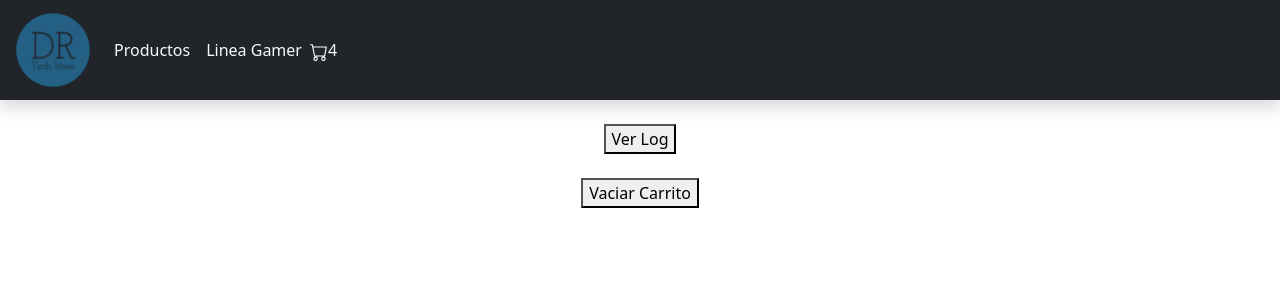
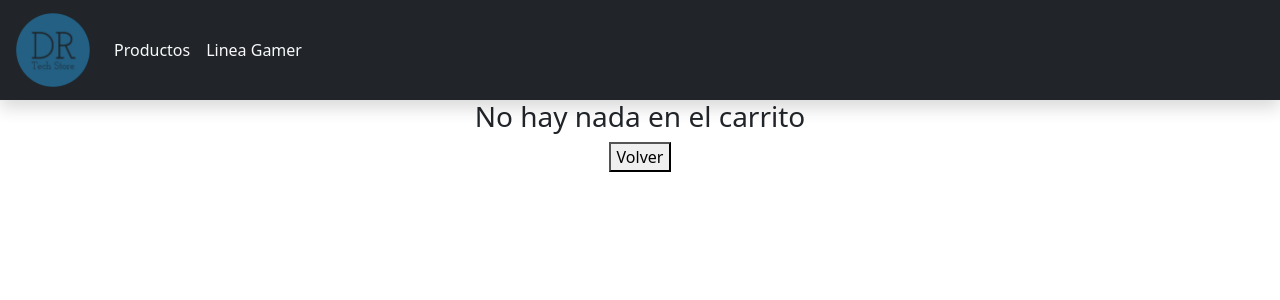
Before and after one commit to damiang88/react-app-rabada, a React (Create React App) app: page /cart in a window 1280 px wide. Shown: the top 300 px of the page. Built offline with nearby package versions, Linux system fonts and the light colour scheme.

Commit message:
Clase 10. desafio cartview

```diff
--- a/src/components/CartWidget/CartWidget.jsx
+++ b/src/components/CartWidget/CartWidget.jsx
@@ -1,13 +1,27 @@
-import React from 'react'
+import React, {useContext}from 'react'
+import { CartContext } from '../../context/CartContext'
+import {Link} from'react-router-dom';
 
 export default function CartWidget() {
+  const {CantInCart} = useContext(CartContext)
+
   return (
     <ul className="navbar-nav ml-4">
-        <li>
-            <svg xmlns="http://www.w3.org/2000/svg" width="18" height="18" fill="white" className="bi bi-cart" viewBox="0 0 16 16">
-                            <path d="M0 1.5A.5.5 0 0 1 .5 1H2a.5.5 0 0 1 .485.379L2.89 3H14.5a.5.5 0 0 1 .491.592l-1.5 8A.5.5 0 0 1 13 12H4a.5.5 0 0 1-.491-.408L2.01 3.607 1.61 2H.5a.5.5 0 0 1-.5-.5zM3.102 4l1.313 7h8.17l1.313-7H3.102zM5 12a2 2 0 1 0 0 4 2 2 0 0 0 0-4zm7 0a2 2 0 1 0 0 4 2 2 0 0 0 0-4zm-7 1a1 1 0 1 1 0 2 1 1 0 0 1 0-2zm7 0a1 1 0 1 1 0 2 1 1 0 0 1 0-2z"/>
-            </svg>
-            <span className="text-light">4</span>
+        <li >
+        {CantInCart() === 0 ? (
+                    <div>
+
+                    </div>
+                ) : (
+                  <Link to='/cart' className="navbar-brand" >
+
+                  <svg xmlns="http://www.w3.org/2000/svg" width="18" height="18" fill="white" className="bi bi-cart" viewBox="0 0 16 16">
+                                  <path d="M0 1.5A.5.5 0 0 1 .5 1H2a.5.5 0 0 1 .485.379L2.89 3H14.5a.5.5 0 0 1 .491.592l-1.5 8A.5.5 0 0 1 13 12H4a.5.5 0 0 1-.491-.408L2.01 3.607 1.61 2H.5a.5.5 0 0 1-.5-.5zM3.102 4l1.313 7h8.17l1.313-7H3.102zM5 12a2 2 0 1 0 0 4 2 2 0 0 0 0-4zm7 0a2 2 0 1 0 0 4 2 2 0 0 0 0-4zm-7 1a1 1 0 1 1 0 2 1 1 0 0 1 0-2zm7 0a1 1 0 1 1 0 2 1 1 0 0 1 0-2z"/>
+                  </svg>
+                  <span className="text-light">{CantInCart()}</span>
+                </Link>
+                )}
+
         </li>
     </ul>
   )
--- a/src/components/cart/Cart.jsx
+++ b/src/components/cart/Cart.jsx
@@ -1,10 +1,11 @@
 import React from 'react';
 import { useContext } from 'react';
 import { CartContext } from '../../context/CartContext';
+import {Link} from'react-router-dom';
 
 export default function Cart() {
-  const { cart, clearCart } = useContext(CartContext);
-
+  const { cart, clearCart, removeItem } = useContext(CartContext);
+  let subtotal = 0
   function logCart(){
     console.log(cart)
   }
@@ -12,15 +13,47 @@ export default function Cart() {
   function handleClear(){
     clearCart()
   }
+  return (
 
-  return (
     <div>
     <div>
-                <br/>
-                <button onClick={logCart}>Ver Log</button>
+
+    {(cart.length === 0)  ? (
+       <div>
+       <h3>No hay nada en el carrito</h3>
+       <Link to={"/"} ><button >Volver</button></Link>
+
+       </div> )
+
+    : ( <div>
+          <ul className="list-group mx-auto justify-content-center"  style={{maxWidth: '50rem'}}>
+              {cart.map((item) =>(
+              <li className="list-group-item" key={item.id}>
+                <img alt="Articulo" src={item.pictureUrl} style={{maxWidth: "5rem", maxHeight:"5rem", alignContent:"center"}}/>
+                <b> Producto: </b> {item.title}
+                <b> Cantidad: </b> {item.cantidad}
+                <b> Precio: </b> $ {item.price}
+                <b> Subtotal: </b> $ {(item.cantidad * item.price)}
+                <div  className="ml-4">
+                <button onClick={()=>removeItem(item.id)}> Eliminar </button>
+                </div>
+              </li>
+                ))}
+          </ul>
+          <br/> <br/>
+              <button onClick={logCart}>Finalizar Compra</button>
               <br/> <br/>
               <button onClick={handleClear}>Vaciar Carrito</button>
+              <br/> <br/>
+              {cart.forEach(item => subtotal += (item.price * item.cantidad))}
+              <h3>Total: ${subtotal} </h3>
+
+       </div> )}
+
+
     </div>
+
 </div>
+
   )
 }
--- a/src/components/itemcount/ItemCount.jsx
+++ b/src/components/itemcount/ItemCount.jsx
@@ -29,7 +29,7 @@ export default function ItemCount({stock, initial, onAdd}) {
             type="button"
             disabled={count === stock ? true : null}
             className="btn btn-stepper btn-secondary btn-sm">+</button>
-            <br/>
+            <br/>             <br/>
             <button type="button" onClick={()=>onAdd(count)}
              disabled={stock === 0 ? true : null} className="btn btn-secondary btn-sm">
               Agregar al carrito
--- a/src/components/itemdetail/ItemDetail.jsx
+++ b/src/components/itemdetail/ItemDetail.jsx
@@ -19,7 +19,7 @@ export default function ItemDetail({item}) {
 
 //Llamar función para quitar el item del cart
   function handleOnRem(){
-            removeItem(item);
+            removeItem(item.id);
       }
 
   return (
@@ -39,15 +39,18 @@ export default function ItemDetail({item}) {
                 <p className="card-title text-dark">{item.description}</p>
                 <p className="card-text text-dark"> ${item.price} </p>
                 <br/>
+
                 {cant === 0 ? (
                     <ItemCount stock={item.stock} initial={1} onAdd={handleOnAdd} />
                 ) : (
                     <div>
                     <Link to="/cart">Ir al carrito</Link>
                     <br/><br/>
-                    <button onClick={handleOnRem}>Eliminar del carrito</button>
                     </div>
                 )}
+                    <br />
+                    <button onClick={handleOnRem}>Eliminar del carrito</button>
+
                 </div>
 
             </div>
--- a/src/components/itemdetailcontainer/ItemDetailContainer.jsx
+++ b/src/components/itemdetailcontainer/ItemDetailContainer.jsx
@@ -12,7 +12,7 @@ export default function ItemDetailContainer(props) {
       const traerProducto= new Promise ((res, rej)=>{
           setTimeout(()=> {
             res(productos.find(o => o.id === id)) //Por el momento se busca desde el array de productos
-          },2000);
+          },200);
       })
       traerProducto
       .then((res)=>{
--- a/src/components/itemlistcontainer/ItemListContainer.jsx
+++ b/src/components/itemlistcontainer/ItemListContainer.jsx
@@ -17,7 +17,7 @@ function ItemListContainer(props) {
                             else{
                               setTimeout(() => {
                                 res(productos);
-                              }, 2000);}
+                              }, 200);}
 
     });
     traerProductos
--- a/src/context/CartContext.jsx
+++ b/src/context/CartContext.jsx
@@ -9,9 +9,9 @@ export const CartProvider= ({children}) =>{
     const [cart, setCart]= useState([]);
 
     //funcion para quitar un item del carrito
-    const removeItem = (item) => {
+    const removeItem = (id) => {
 
-        cartProductFilt = cart.filter(p => p.id !== item.id )
+        cartProductFilt = cart.filter(p => p.id !== id )
         setCart(cartProductFilt);
 
     };
@@ -21,11 +21,26 @@ export const CartProvider= ({children}) =>{
 
         //evita agregar el mismo item dos veces
         if (isInCart(item.id)) {
-            console.log('el item esta en el carrito, agrega la cantidad');
+            const idToAdd= item.id;
+            let itemToAdd= cart.find(cadaItem=>cadaItem.id===idToAdd);
+            itemToAdd.cantidad += cantidad;
+            let newCart = cart.filter(p => p.id !== item.id );
+
+            setCart([...newCart, { ...itemToAdd}]);
         } else {
             setCart([...cart, { ...item, cantidad }]);
         }
     };
+
+
+    //Calcular el total en el carrito
+    const CantInCart = () =>
+    {
+        let total = 0
+        cart.forEach( item => total += item.cantidad)
+        return total;
+    };
+
 
     //verificar si el producto ya está en el carrito
     const isInCart = (id) => {
@@ -40,7 +55,7 @@ export const CartProvider= ({children}) =>{
 
     return(
 
-        <CartContext.Provider  value={{cart, addItem, clearCart, removeItem}}>
+        <CartContext.Provider  value={{cart, addItem, clearCart, removeItem,CantInCart}}>
         {children}
         </CartContext.Provider>
 
```
Lines whose indentation alone changed are shown as unchanged.
